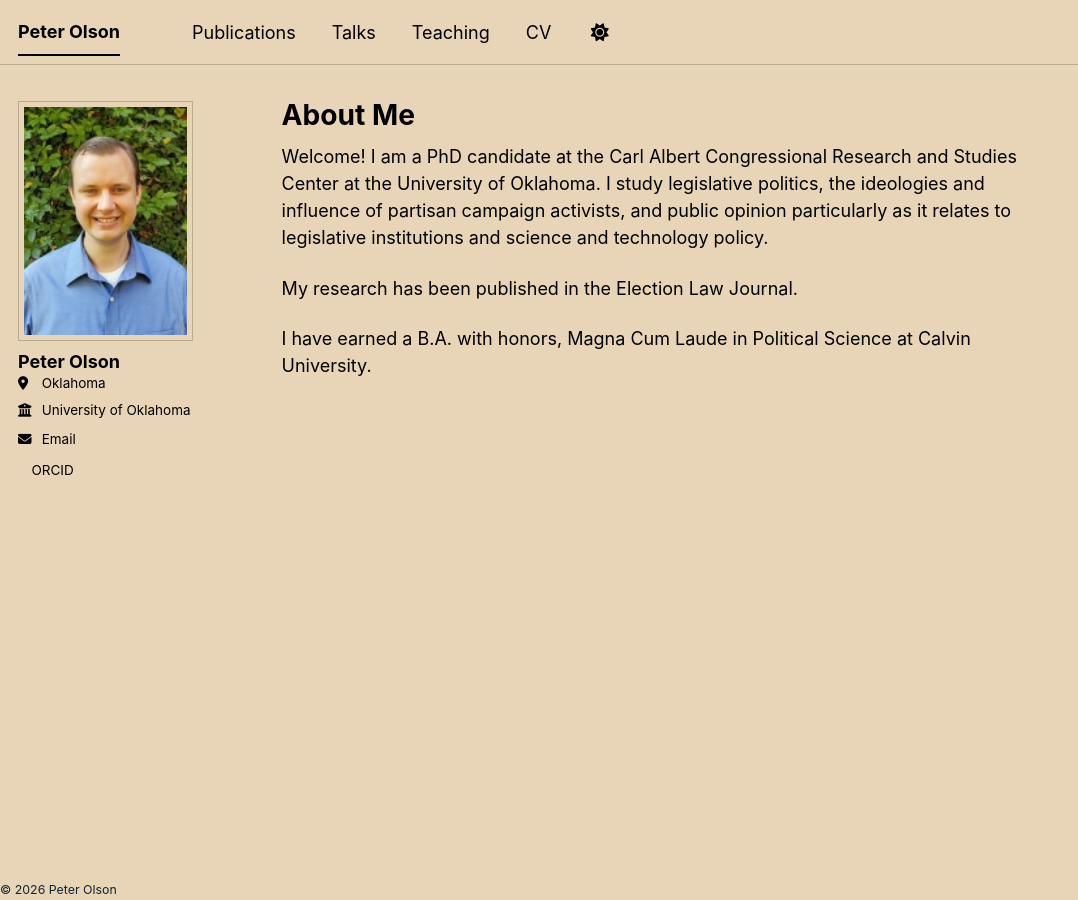
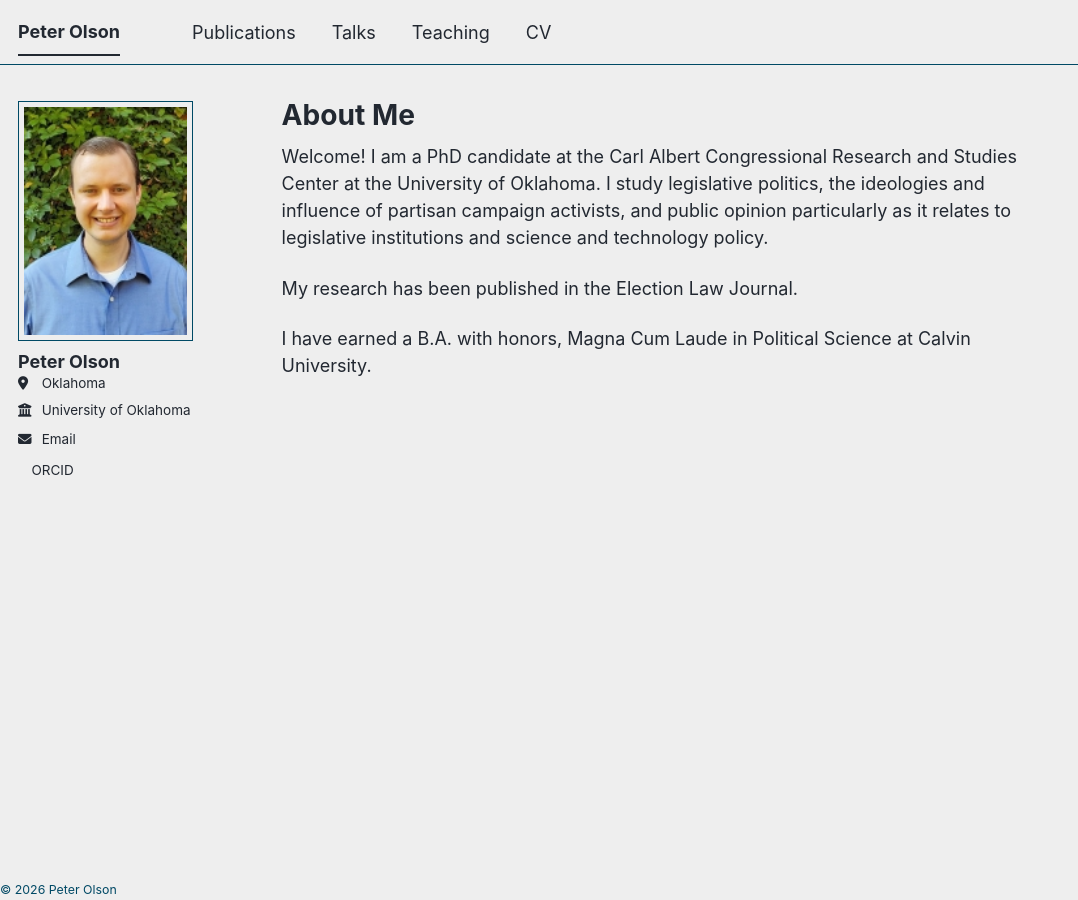
Before and after one commit to peterolson1776-crypto/peterolson.github.io, a Jekyll site: the page built from _pages/about.md, in a window 1280 px wide. Shown: the whole page, without its empty margins (0-1078 px from the left). Built offline with Jekyll 4.4.1, drawn with Linux system fonts in a browser that asks for light colours; a style sheet for code colours, icons or effects is not loaded.

Commit message:
Air and dark theme button

```diff
--- a/_config.yml
+++ b/_config.yml
@@ -8,7 +8,7 @@
 
 # Basic Site Settings
 locale                   : "en-US"
-site_theme               : "sunrise" # The avaiable themes options are "default", "air", "sunrise", "mint", "dirt" and "contrast"
+site_theme               : "air" # The avaiable themes options are "default", "air", "sunrise", "mint", "dirt" and "contrast"
 title                    : "Peter Olson"
 title_separator          : "-"
 name                     : &name "Peter Olson"
--- a/_includes/masthead.html
+++ b/_includes/masthead.html
@@ -18,9 +18,11 @@
               <a href="{{ domain }}{{ link.url }}">{{ link.title }}</a>
             </li>
           {% endfor %}
+          <!---
           <li id="theme-toggle" class="masthead__menu-item persist tail">
             <a role="button" aria-labelledby="theme-icon"><i id="theme-icon" class="fa-solid fa-sun" aria-hidden="true" title="toggle theme"></i></a>
           </li>
+        -->
         </ul>
         <ul class="hidden-links hidden"></ul>
       </nav>
```
